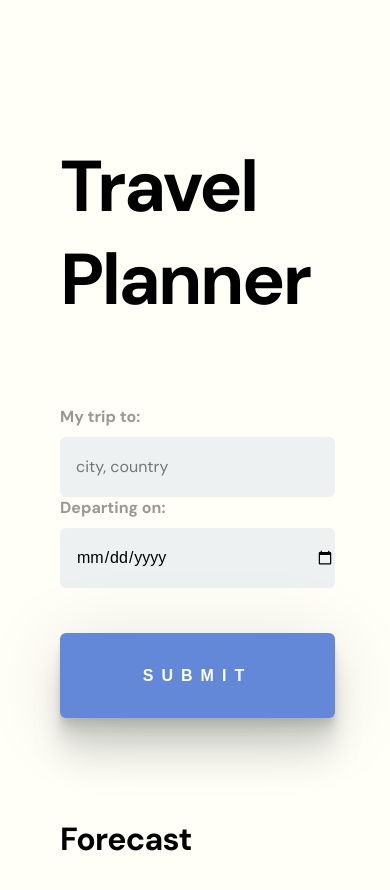
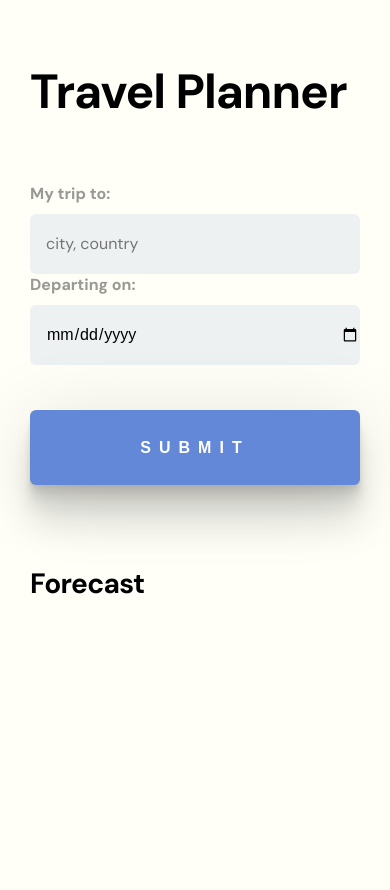
Before and after one commit to nghia-nguyen-dev/travel_app, a website built with webpack: page src/client/views/index.html in a window 390 px wide. After the commit the page ends 844 px from the top, so only its background shows below. Built offline with nearby package versions, Linux system fonts and the light colour scheme.

Commit message:
style: Add media q for 480px

```diff
--- a/src/client/styles/style.scss
+++ b/src/client/styles/style.scss
@@ -118,3 +118,31 @@ button:focus {
 
     font-family: 'DM Sans', sans-serif;
 }
+
+@media(max-width: 480px) {
+
+    body {
+        padding: 60px 30px;
+    }
+
+    header {
+        margin-bottom: 60px;
+    }
+
+    h1 {
+        font-size: 48px;
+        letter-spacing: -1px;
+    }
+
+    .info {
+        margin-top: 80px;
+    }
+
+    .info h2 {
+        font-size: 28px;
+    }
+
+    button {
+        height: 75px;
+    }
+}
```
